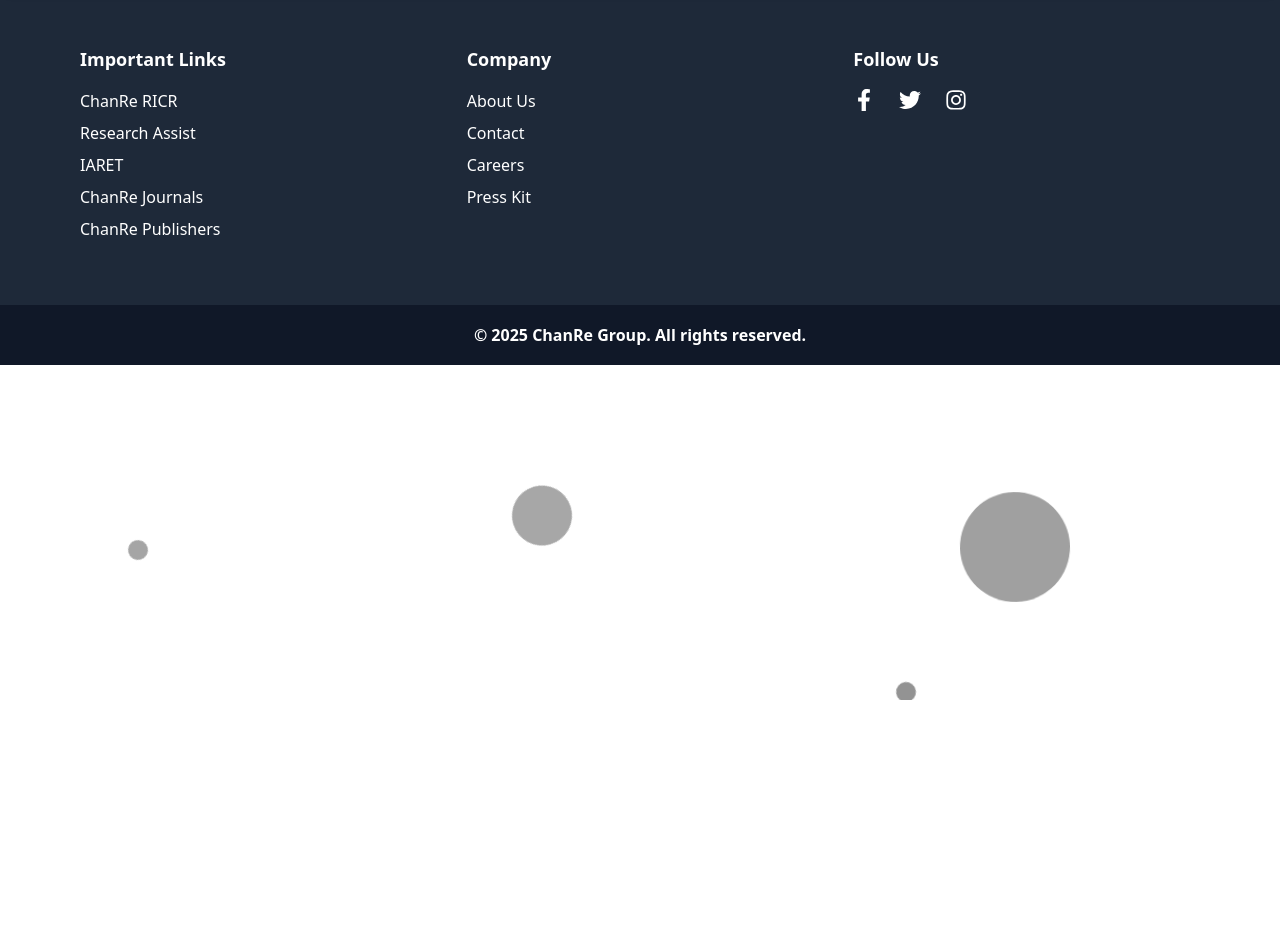
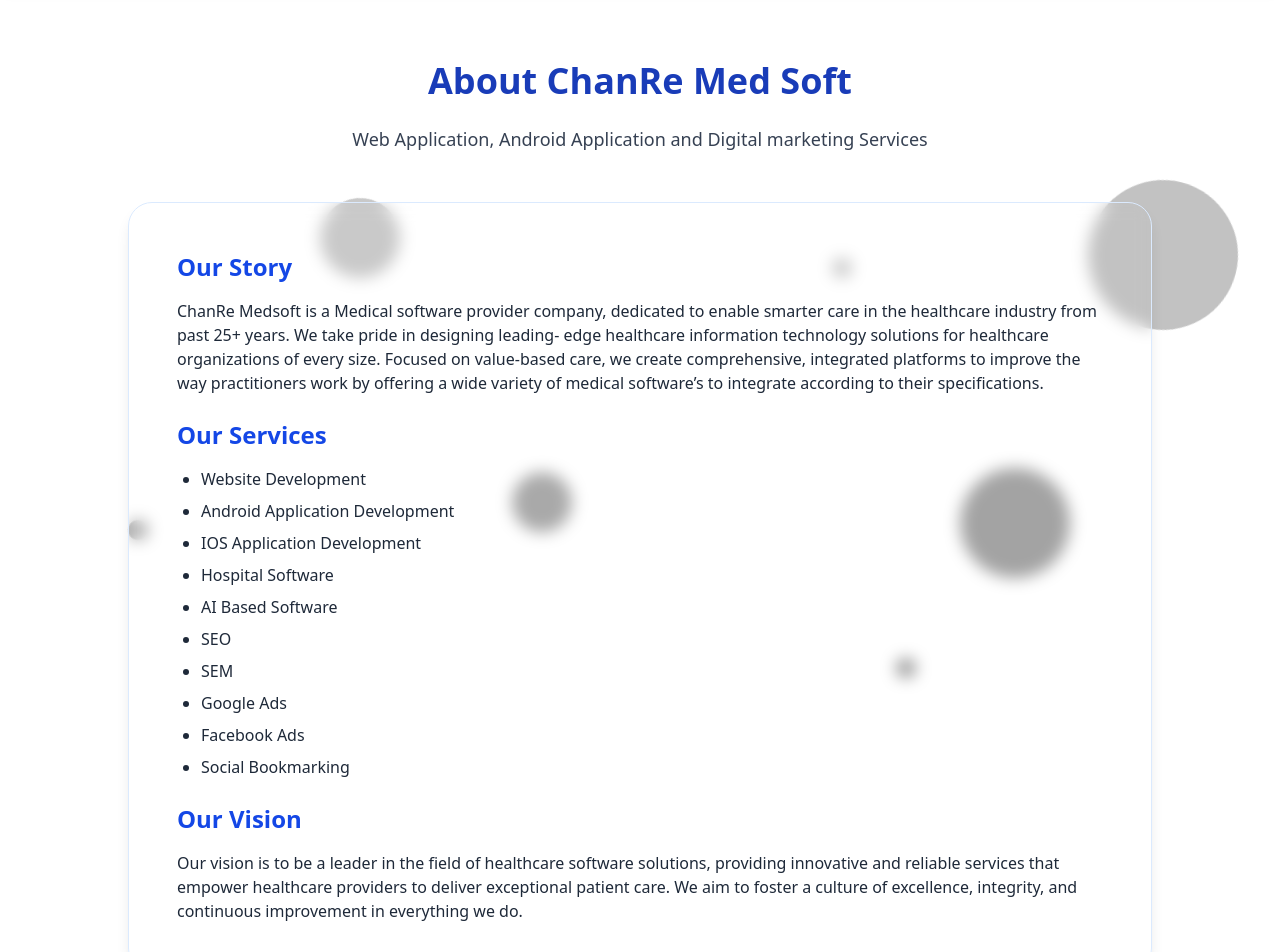
Before and after one commit to ManuJ1210/ChanRe, a React (Vite) app: page /chanre-medsoft in a window 1280 px wide. Shown: the part 100-1052 px from the top of the page. Before the commit the page ends 800 px from the top, so only its background shows below. Built offline with nearby package versions, Linux system fonts and the light colour scheme.

Commit message:
Added info about units

```diff
--- /dev/null
+++ b/src/AboutUnits/ChanReMedSoft.jsx
@@ -0,0 +1,63 @@
+
+const ChanReRICR = () => {
+  return (
+
+    <>
+    <section className="min-h-screen px-6 py-20 md:px-20">
+      <div className="max-w-5xl mx-auto">
+        <h1 className="text-4xl font-bold text-blue-800 text-center mb-6">About ChanRe Med Soft</h1>
+
+        <p className="text-gray-700 text-lg leading-relaxed text-center max-w-3xl mx-auto mb-12">
+
+         Web Application, Android Application and Digital marketing Services
+        </p>
+
+        <div className="rounded-3xl shadow-lg p-8 md:p-12 space-y-6 backdrop-blur-sm border border-blue-100">
+
+          <div className="space-y-4">
+            <h2 className="text-2xl font-semibold text-blue-700">Our Story</h2>
+            <p className="text-gray-800 text-base">
+
+                        ChanRe Medsoft is a Medical software provider company, dedicated to enable smarter care in the healthcare industry from past 25+ years. We take pride in designing leading- edge healthcare information technology solutions for healthcare organizations of every size. Focused on value-based care, we create comprehensive, integrated platforms to improve the way practitioners work by offering a wide variety of medical software’s to integrate according to their specifications.
+            </p>
+          </div>
+
+          <div className="space-y-4">
+            <h2 className="text-2xl font-semibold text-blue-700">Our Services</h2>
+            <p className="text-gray-800 text-base">
+
+             <ul className="list-disc pl-6 space-y-2">
+                <li>Website Development</li>
+                <li>Android Application Development</li>
+                <li>IOS Application Development</li>
+                <li>Hospital Software</li>
+                <li>AI Based Software</li>
+                <li>SEO</li>
+                <li>SEM</li>
+                <li>Google Ads</li>
+                <li>Facebook Ads</li>
+                <li>Social Bookmarking</li>
+             </ul>
+            </p>
+          </div>
+
+          <div className="space-y-4">
+            <h2 className="text-2xl font-semibold text-blue-700">Our Vision</h2>
+            <p className="text-gray-800 text-base">
+                Our vision is to be a leader in the field of healthcare software solutions, providing innovative and reliable services that empower healthcare providers to deliver exceptional patient care. We aim to foster a culture of excellence, integrity, and continuous improvement in everything we do.
+            </p>
+          </div>
+        </div>
+
+        <div className="text-center mt-12">
+          <button className="px-6 py-3 bg-blue-700 text-white rounded-full shadow-md hover:bg-blue-800 transition">
+            Visit Our Main Website
+          </button>
+        </div>
+      </div>
+    </section>
+    </>
+  );
+};
+
+export default ChanReRICR;
--- a/src/Routers/Navigation.jsx
+++ b/src/Routers/Navigation.jsx
@@ -7,6 +7,7 @@
 import AppointmentPage from "../pages/Appointment";
 import ChanReRICR from "../AboutUnits/ChanReRICR";
 import ResearchAssist from "../AboutUnits/ResearchAssist";
+import ChanReMedSoft from "../AboutUnits/ChanReMedSoft";
 
 
 
@@ -24,6 +25,8 @@
       <Route path="/appointment" element={<AppointmentPage />} />
       <Route path="/chanre-ricr" element={<ChanReRICR />} />
       <Route path="/research-assist" element={<ResearchAssist />} />
+      <Route path="/chanre-medsoft" element={<ChanReMedSoft />} />
+
 
     </Routes>
     </AnimatePresence>
--- a/src/components/units.jsx
+++ b/src/components/units.jsx
@@ -20,9 +20,9 @@
   { icon: <FaFlask className="text-green-500" />, name: "ChanRe Lab", Link:"/chanre-lab" },
   { icon: <FaFileAlt className="text-yellow-500" />, name: "ChanRe Journals", Link:"/chanre-journals" },
   { icon: <FaBook className="text-pink-500" />, name: "ChanRe Publishers", Link:"/chanre-publishers" },
-  { icon: <FaLaptopMedical className="text-indigo-500" />, name: "ChanRe Med Soft" },
- { icon: <FaStethoscope className="text-teal-500" />, name: "ChanRe Care" },
-  { icon: <FaBook className="text-orange-500" />, name: "ChanRe Bookshop" },
+  { icon: <FaLaptopMedical className="text-indigo-500" />, name: "ChanRe Med Soft", Link:"/chanre-medsoft" },
+ { icon: <FaStethoscope className="text-teal-500" />, name: "ChanRe Care", Link:"/chanre-care" },
+  { icon: <FaBook className="text-orange-500" />, name: "ChanRe Bookshop", Link:"/chanre-bookshop" },
 ];
 
 const Units = () => {
--- a/src/pages/Ourunits.jsx
+++ b/src/pages/Ourunits.jsx
@@ -73,7 +73,8 @@
     btnText1: "Visit Site",
     btnText2: "Learn More",
     bg: "from-purple-100 to-fuchsia-200",
-    link: "https://chanremedsoft.com"
+    link: "https://chanremedsoft.com",
+    link2: "/chanre-medsoft"
   },
   {
     title: "ChanRe Bookshop",
```
